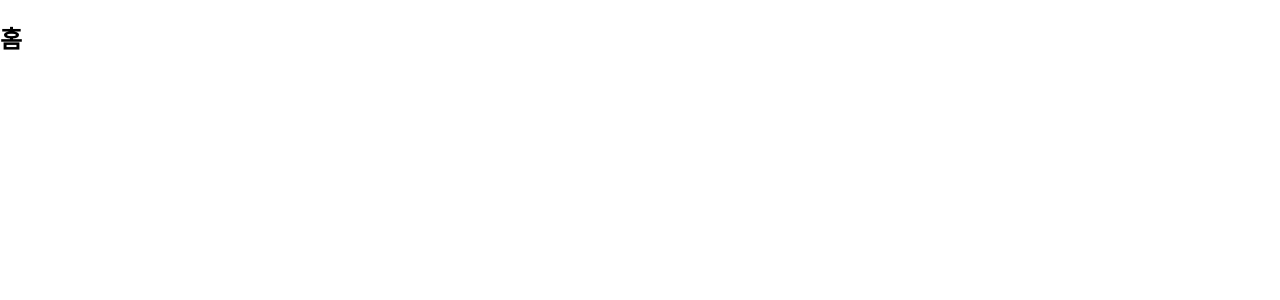
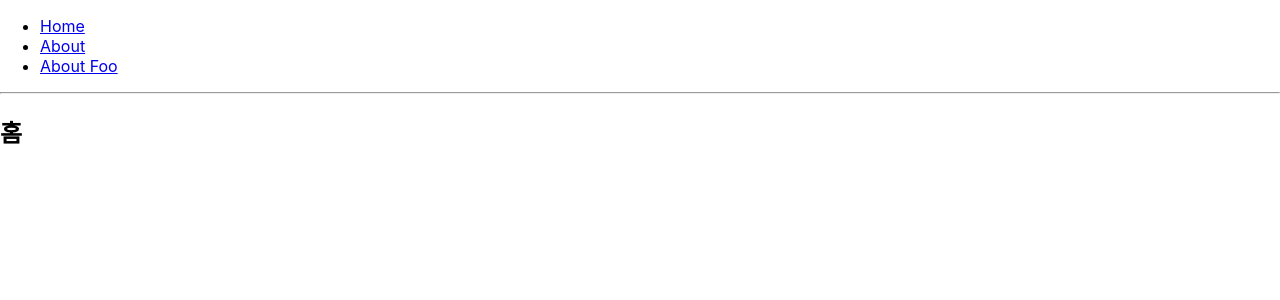
Before and after one commit to seongkyu-lim/React_webapplications, a React (Create React App) app in the folder react-router-tutorial/: page / in a window 1280 px wide. Shown: the top 300 px of the page. Built offline with nearby package versions, Linux system fonts and the light colour scheme.

Commit message:
[Move each routers] using Link

```diff
--- a/react-router-tutorial/src/client/Main.js
+++ b/react-router-tutorial/src/client/Main.js
@@ -1,10 +1,11 @@
 import React from "react";
 import { BrowserRouter } from "react-router-dom";
 import App from "../shared/App";
+import Menu from "../components/Menu";
 
 const Main = () => (
   <BrowserRouter>
-    <App />
+    <Menu />
   </BrowserRouter>
 );
 
--- /dev/null
+++ b/react-router-tutorial/src/components/Menu.js
@@ -0,0 +1,30 @@
+import React from "react";
+import { Link } from "react-router-dom";
+import { Route, Switch } from "react-router-dom";
+import { Home, About } from "../pages";
+
+const Menu = () => {
+  return (
+    <div>
+      <ul>
+        <li>
+          <Link to="/">Home</Link>
+        </li>
+        <li>
+          <Link to="/about">About</Link>
+        </li>
+        <li>
+          <Link to="/about/foo">About Foo</Link>
+        </li>
+      </ul>
+      <hr />
+      <Route exact path="/" component={Home} />
+      <Switch>
+        <Route path="/about/:name" component={About} />
+        <Route path="/about" component={About} />
+      </Switch>
+    </div>
+  );
+};
+
+export default Menu;
--- a/react-router-tutorial/src/pages/About.js
+++ b/react-router-tutorial/src/pages/About.js
@@ -1,4 +1,5 @@
 import React from "react";
+import queryString from "query-string";
 
 const About = ({ location, match }) => {
   const query = queryString.parse(location.search);
```
Also changed, not shown: 1 other file (tests, documents, lock files or other folders).
